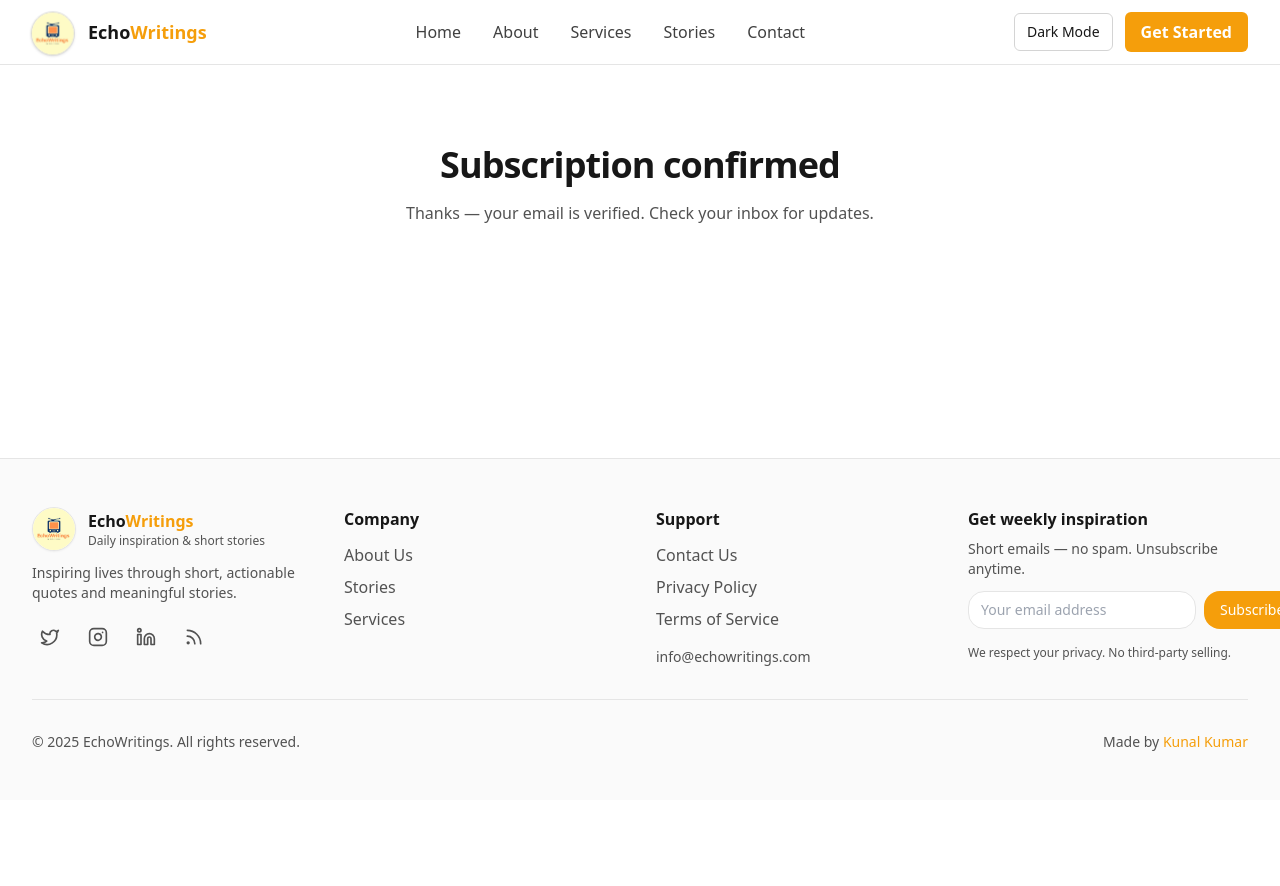
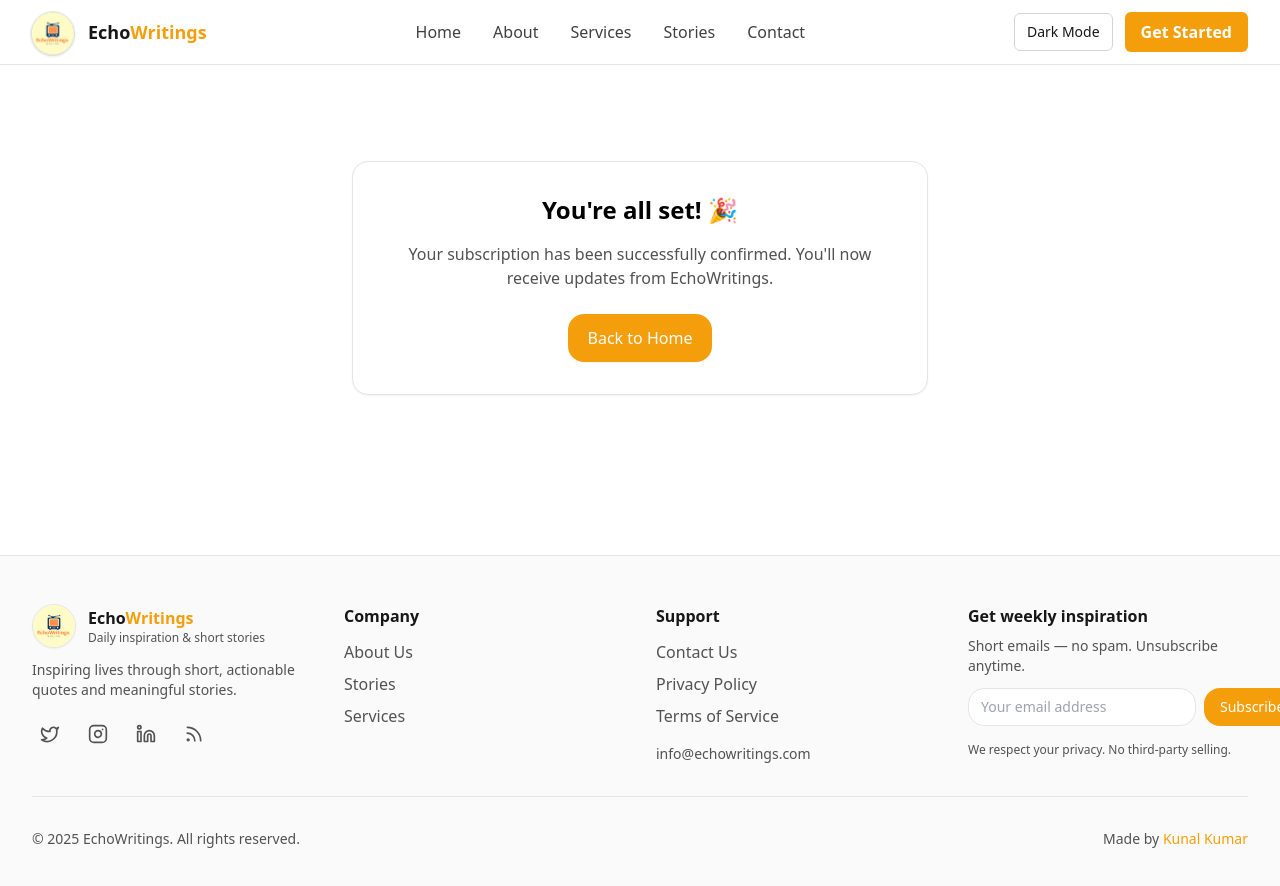
Before and after one commit to Kunalkumarxyz/echowritings-frontend, a React (Vite) app: page /subscribe-thanks in a window 1280 px wide. Shown: the top 886 px of the page. Before the commit the page ends 800 px from the top, so only its background shows below. Built offline with nearby package versions, Linux system fonts and the light colour scheme; no server answers.

Commit message:
Update SubscribeThanks.jsx

```diff
--- a/src/pages/SubscribeThanks.jsx
+++ b/src/pages/SubscribeThanks.jsx
@@ -1,16 +1,19 @@
-// src/pages/SubscribeThanks.jsx
-import { useEffect } from "react";
-import { useLocation } from "react-router-dom";
+import { Link } from "react-router-dom";
 
 export default function SubscribeThanks() {
-  const loc = useLocation();
-  useEffect(()=> {
-    // optional: page view analytics
-  }, []);
   return (
-    <div className="container-px mx-auto py-20 text-center">
-      <h1 className="section-title">Subscription confirmed</h1>
-      <p className="muted mt-4">Thanks — your email is verified. Check your inbox for updates.</p>
-    </div>
+    <main className="container-px mx-auto py-24 text-center">
+      <div className="max-w-xl mx-auto card p-8 rounded-2xl">
+        <h1 className="text-2xl font-semibold mb-4">You're all set! 🎉</h1>
+        <p className="muted mb-6">
+          Your subscription has been successfully confirmed.
+          You'll now receive updates from EchoWritings.
+        </p>
+
+        <Link to="/" className="btn btn-primary">
+          Back to Home
+        </Link>
+      </div>
+    </main>
   );
 }
```
